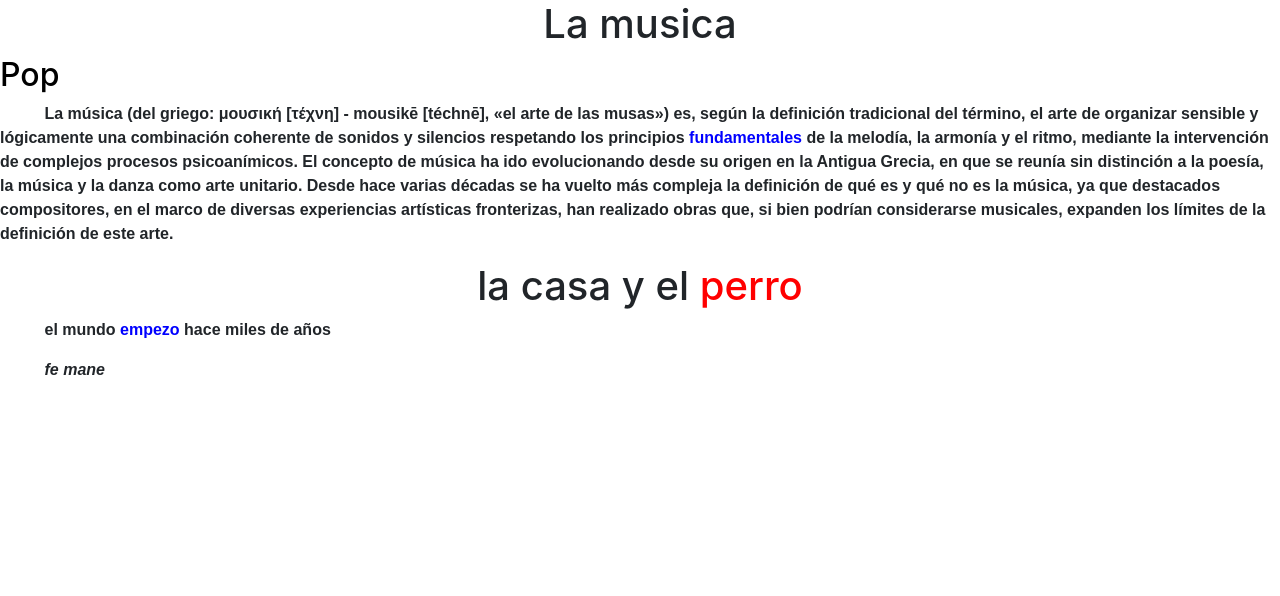
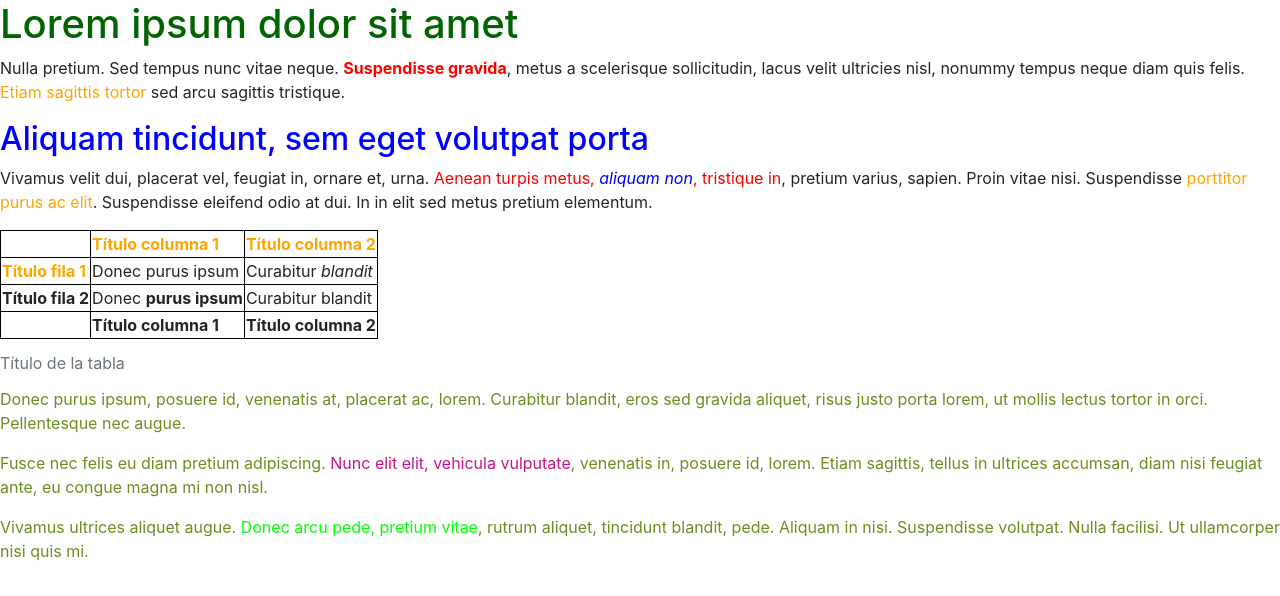
Before and after one commit to angel202001/web2020, a plain HTML site: page pagina_css/index.html in a window 1280 px wide. Drawn offline with Linux system fonts and the light colour scheme.

Commit message:
ejercicio part2

```diff
--- a/pagina_css/ejercicio.css
+++ b/pagina_css/ejercicio.css
@@ -1,47 +1,47 @@
+#titulo{
+    color: darkgreen;
+}
+p strong{
 
-h1{
-
-color: green;
-margin: 5;
-padding: 5;
-font-family: Arial, Helvetica, sans-serif;
+color: red;
 }
-p span{
-
+p {
+    ;
+}
+.destacado{
+    color: orange;
+}
+#subtitulo{
+    color: blue;
+}
+p a{
     color: red;
 }
-h2,h4{
+p em{
+    color: blue;
+}
+
+.azul{
     color: blue;
     text-align: left;
 }
 
+table {
+    border-collapse: collapse;
+  }
 
-
-.tabla{
-    border-collapse: collapse;
-
-}
-
-table, th, td {
+  table, th, td {
     border: 1px solid black;
   }
-
-p em{
-
+.especial{
     color: orange;
 }
-
-
-.rosado{
-
-    color: magenta;
-
+#adicional{
+color: olivedrab;
 }
-.verde{
-   color: olive;
+div a{
+    color: lime;
 }
-
-.hola{
-
-    color: green;
+#especial{
+    color: mediumvioletred;
 }
--- a/pagina_css/index.html
+++ b/pagina_css/index.html
@@ -1,69 +1,68 @@
-<!DOCTYPE html>
-<html lang="es">
-
+<!DOCTYPE html PUBLIC "-//W3C//DTD XHTML 1.0 Transitional//EN"
+"http://www.w3.org/TR/xhtml1/DTD/xhtml1-transitional.dtd">
+<html xmlns="http://www.w3.org/1999/xhtml">
 <head>
-    <meta charset="UTF-8">
-    <meta name="viewport" content="width=device-width, initial-scale=1.0">
-    <meta http-equiv="X-UA-Compatible" content="ie=edge">
-    <title>pagina</title>
-    <link rel="stylesheet" href="pagina1.css">
-    <link rel="stylesheet" href="css/bootstrap.min.css">
+<meta http-equiv="Content-Type" content="text/html; charset=utf-8" />
+<title>Ejercicio de selectores</title>
+<link rel="stylesheet" href="css/bootstrap.min.css">
+<link rel="stylesheet" href="ejercicio.css">
 </head>
-
 <body>
+<h1 id="titulo">Lorem ipsum dolor sit amet</h1>
+<p>Nulla pretium. Sed tempus nunc vitae neque. <strong>Suspendisse
+gravida</strong>, metus a scelerisque sollicitudin, lacus velit
+ultricies nisl, nonummy tempus neque diam quis felis. <span
+class="destacado">Etiam sagittis tortor</span> sed arcu sagittis tristique.</p>
+<h2 id="subtitulo">Aliquam tincidunt, sem eget volutpat porta</h2>
+<p>Vivamus velit dui, placerat vel, feugiat in, ornare et, urna. <a
+href="#">Aenean turpis metus, <em>aliquam non</em>, tristique in</a>, pretium
+varius, sapien. Proin vitae nisi. Suspendisse <span class="especial">porttitor
+purus ac elit</span>. Suspendisse eleifend odio at dui. In in elit sed metus
+pretium elementum.</p>
 
 
+<table summary="Descripción de la tabla y su contenido">
+    <caption>Título de la tabla</caption>
+<thead>
+<tr>
+<th scope="col"></th>
+<th scope="col" class="especial">Título columna 1</th>
+<th scope="col" class="especial">Título columna 2</th>
+</tr>
+</thead>
+<tfoot>
+<tr>
+<th scope="col"></th>
+<th scope="col">Título columna 1</th>
+<th scope="col">Título columna 2</th>
+</tr>
+</tfoot>
+<tbody>
+<tr>
+<th scope="row" class="especial">Título fila 1</th>
+<td>Donec purus ipsum</td>
+<td>Curabitur <em>blandit</em></td>
+</tr>
+<tr>
+<th scope="row">Título fila 2</th>
+<td>Donec <strong>purus ipsum</strong></td>
+<td>Curabitur blandit</td>
+</tr>
+</tbody>
+</table>
 
-
-    <h1>La musica</h1>
-
-    <h2>Pop</h2>
-
-
-
-    <p>La música (del griego: μουσική [τέχνη] - mousikē [téchnē], «el arte de las musas») es, según la definición
-        tradicional
-        del término, el arte de organizar sensible y lógicamente una combinación coherente de sonidos y silencios
-        respetando los
-        principios <span>fundamentales</span> de la melodía, la armonía y el ritmo, mediante la intervención de
-        complejos procesos
-        psicoanímicos. El concepto de música ha ido evolucionando desde su origen en la Antigua Grecia, en que se reunía
-        sin
-        distinción a la poesía, la música y la danza como arte unitario. Desde hace varias décadas se ha vuelto más
-        compleja la
-        definición de qué es y qué no es la música, ya que destacados compositores, en el marco de diversas experiencias
-        artísticas fronterizas, han realizado obras que, si bien podrían considerarse musicales, expanden los límites de
-        la
-        definición de este arte.</p>
-
-
-    <h1>la casa y el <span>perro</span></h1>
-
-
-    <p>el mundo <span>empezo</span> hace miles de años </p>
-
-
-    <p>
-        <a href=""></a>
-
-        <span>
-
-        </span>
-
-        <em>
-           fe mane
-        </em>
-
-
-
-
-
-
-    </p>
-
-
-
-
-</body>
-
-</html>
+<div id="adicional">
+    <p>Donec purus ipsum, posuere id, venenatis at, <span>placerat ac,
+    lorem</span>. Curabitur blandit, eros sed gravida aliquet, risus justo
+    porta lorem, ut mollis lectus tortor in orci. Pellentesque nec augue.</p>
+    <p>Fusce nec felis eu diam pretium adipiscing. <span id="especial">Nunc elit
+    elit, vehicula vulputate</span>, venenatis in,
+    posuere id, lorem. Etiam sagittis, tellus in ultrices accumsan, diam nisi
+    feugiat ante, eu congue magna mi non nisl.</p>
+    <p>Vivamus ultrices aliquet augue. <a href="#">Donec arcu pede, pretium
+    vitae</a>, rutrum aliquet, tincidunt blandit, pede.
+    Aliquam in nisi. Suspendisse volutpat. Nulla facilisi. Ut ullamcorper nisi quis
+    mi.</p>
+    </div>
+    </body>
+    </html>
```
